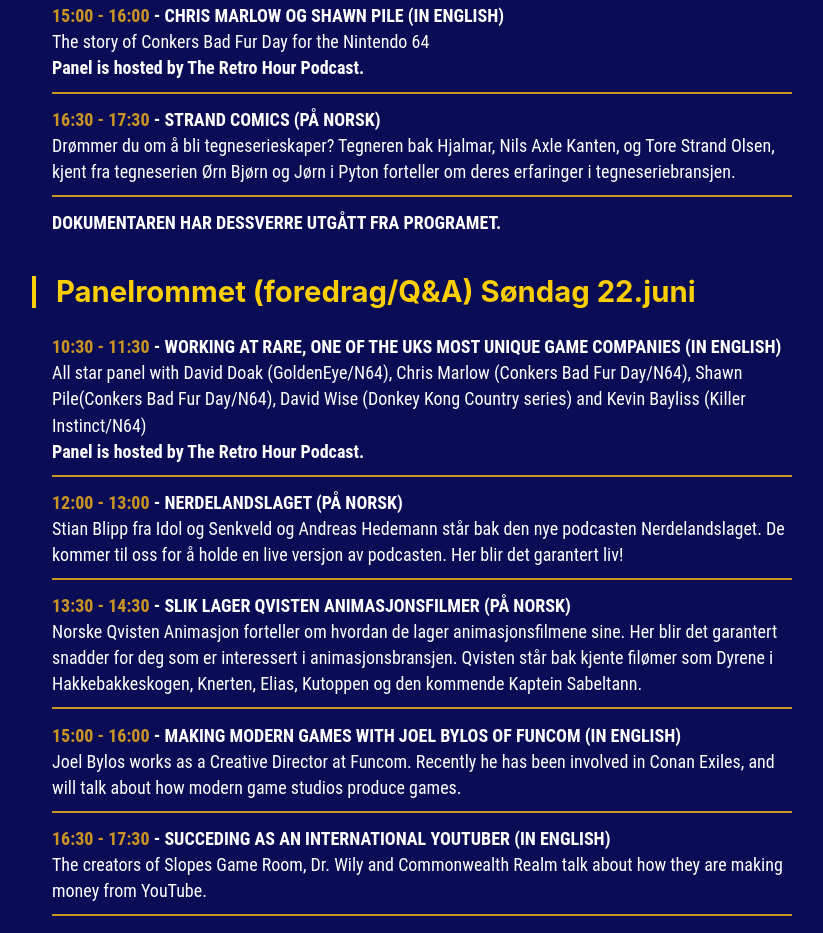
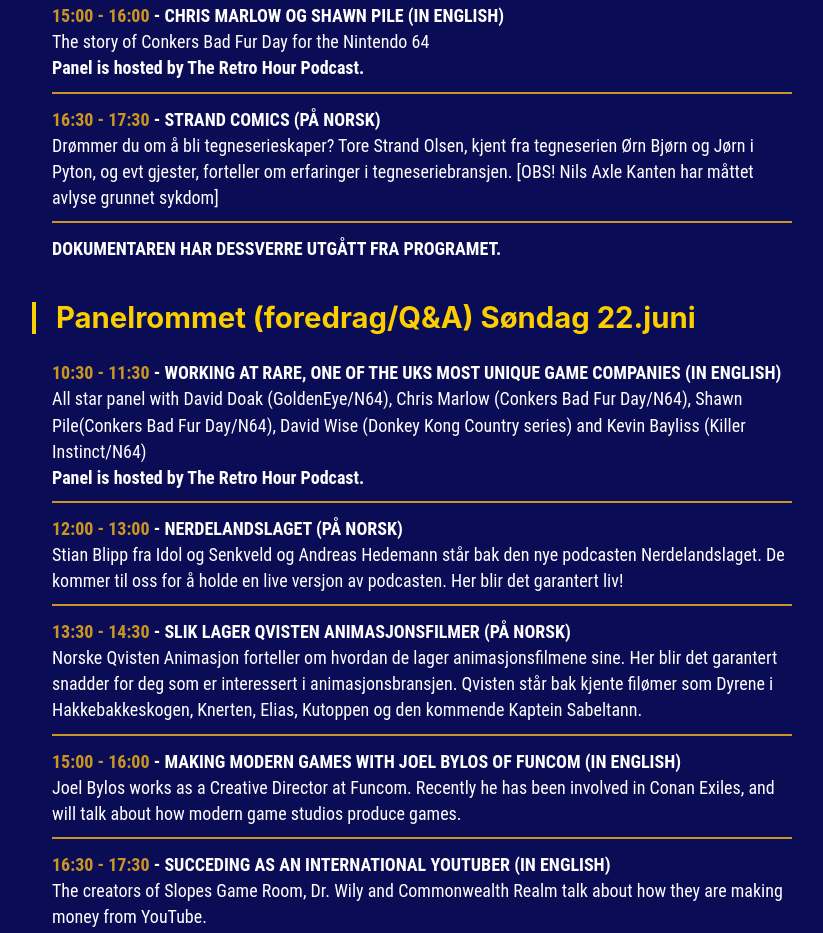
Before and after one commit to retrojorgen/rsm-next, a Gatsby site: page /schedule in a window 1280 px wide. Shown: the part 1112-2045 px from the top of the page, without its empty margins (218-1041 px from the left). Built offline with nearby package versions, Linux system fonts and the light colour scheme; Gatsby itself is replaced by a stand-in of ours.

Commit message:
nils axle kanten

```diff
--- a/src/pages/schedule.js
+++ b/src/pages/schedule.js
@@ -169,10 +169,10 @@
               <time>16:30 - 17:30</time> - Strand Comics (På norsk)
             </div>
             <div className="description">
-              Drømmer du om å bli tegneserieskaper? Tegneren bak Hjalmar, Nils
-              Axle Kanten, og Tore Strand Olsen, kjent fra tegneserien Ørn Bjørn
-              og Jørn i Pyton forteller om deres erfaringer i
-              tegneseriebransjen.
+              Drømmer du om å bli tegneserieskaper? Tore Strand Olsen, kjent fra
+              tegneserien Ørn Bjørn og Jørn i Pyton, og evt gjester, forteller
+              om erfaringer i tegneseriebransjen. [OBS! Nils Axle Kanten har
+              måttet avlyse grunnet sykdom]
             </div>
           </li>
           <li>
```
Also changed, not shown: src/pages/guests.js (+2 -5 lines).
